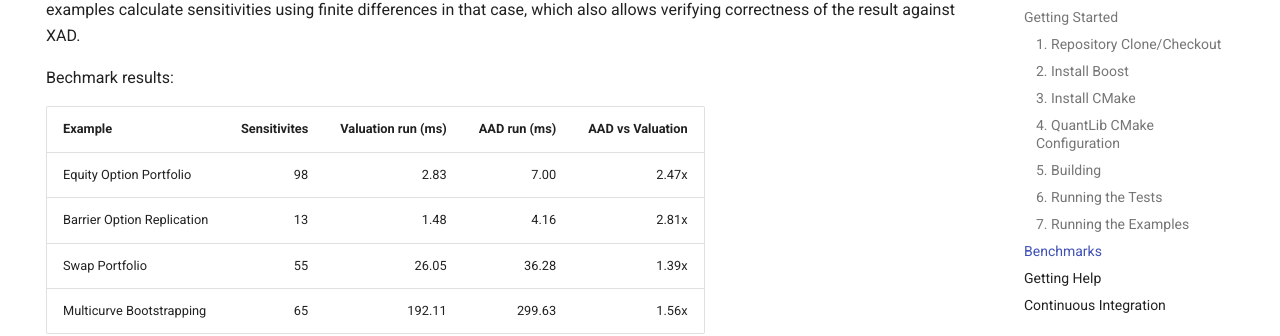
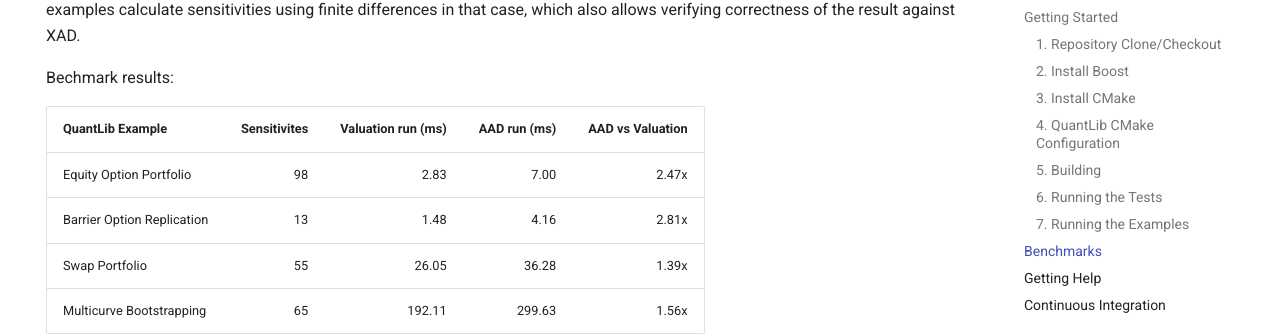
Before and after one commit to auto-differentiation/xad, an MkDocs documentation site: the page built from docs/quantlib.md, in a window 1280 px wide and 900 px high, scrolled down 2493 px. Shown: the part 139-475 px from the top of the window. Built offline with MkDocs 1.6.1 and Material for MkDocs 9.7.7, drawn with Linux system fonts in a browser that asks for light colours; comment, search, counter and statistics services are not loaded.

Commit message:
Update quantlib benchmarks table on website

```diff
--- a/docs/quantlib.md
+++ b/docs/quantlib.md
@@ -130,7 +130,7 @@
 
 Bechmark results:
 
-| Example                    | Sensitivites | Valuation run (ms) | AAD run (ms) | AAD vs Valuation |
+| QuantLib Example           | Sensitivites | Valuation run (ms) | AAD run (ms) | AAD vs Valuation |
 |----------------------------|-------------:|-------------------:|-------------:|-----------------:|
 | Equity Option Portfolio    |           98 |               2.83 |         7.00 |            2.47x |
 | Barrier Option Replication |           13 |               1.48 |         4.16 |            2.81x |
```
